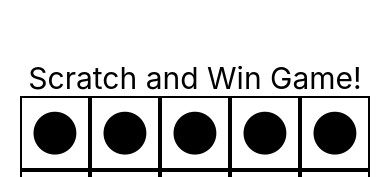
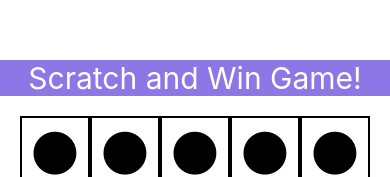
Before and after one commit to deegrams221/RN-ScratchAndWinGame, a React Native app: screen / in a window 390 px wide. Shown: the part 135-312 px from the top of the page. Built offline with nearby package versions, Linux system fonts and the light colour scheme.

Commit message:
finished style - created TODO

```diff
--- a/App.js
+++ b/App.js
@@ -1,7 +1,15 @@
 import { FontAwesome } from '@expo/vector-icons';
 import { Button } from 'native-base';
 import React from 'react';
-import { StyleSheet, Text, TouchableOpacity, View } from 'react-native';
+import {
+  Dimensions,
+  StyleSheet,
+  Text,
+  TouchableOpacity,
+  View,
+} from 'react-native';
+
+// TODO: set a limit so users can only click 5 scratch items
 
 // get array of length 25
 var itemArray = new Array(25).fill('empty');
@@ -75,8 +83,8 @@ export default class App extends React.Component {
   render() {
     return (
       <View style={styles.container}>
-        <View>
-          <Text style={styles.containertext}>Scratch and Win Game!</Text>
+        <View style={styles.topbar}>
+          <Text style={styles.toptext}>Scratch and Win Game!</Text>
         </View>
         <View style={styles.grid}>
           <View style={styles.itemrow}>
@@ -422,8 +430,16 @@ const styles = StyleSheet.create({
     alignItems: 'center',
     justifyContent: 'center',
   },
-  containertext: {
+  topbar: {
+    backgroundColor: '#8b78e6',
+    justifyContent: 'center',
+    width: Dimensions.get('window').width,
+    marginVertical: 20,
+  },
+  toptext: {
     fontSize: 30,
+    textAlign: 'center',
+    color: '#FFF',
   },
   grid: {},
   itemrow: {
```
